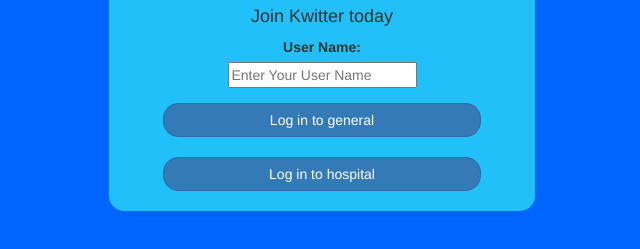
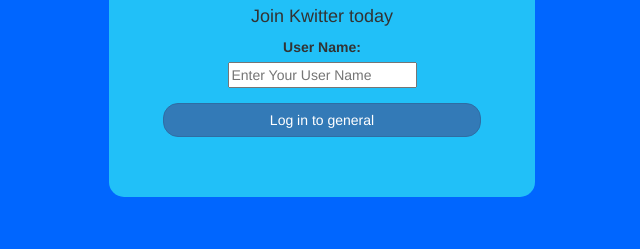
Before and after one commit to mayankshahi/18-under-18, a plain HTML site: page index.html in a window 1280 px wide. Shown: the part 329-578 px from the top of the page, without its empty margins (318-958 px from the left). Drawn offline with nearby package versions, Linux system fonts and the light colour scheme; a web font is replaced by a local one.

Commit message:
Update index.html

```diff
--- a/index.html
+++ b/index.html
@@ -35,7 +35,6 @@
 		<button id="login_button" class="btn btn-primary" onclick="login();">Log in to general</button>
 		<br>
 		<br>
-		<button id="login_button" class="btn btn-primary" onclick="login();">Log in to hospital</button>
 		<br><br>
 	</div>
 </center>
```
